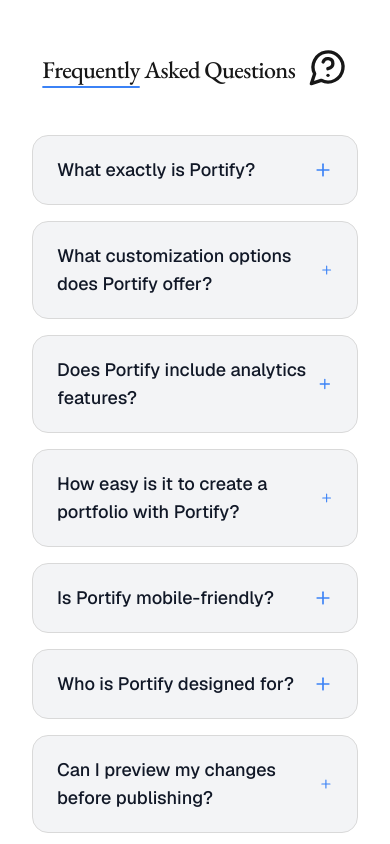
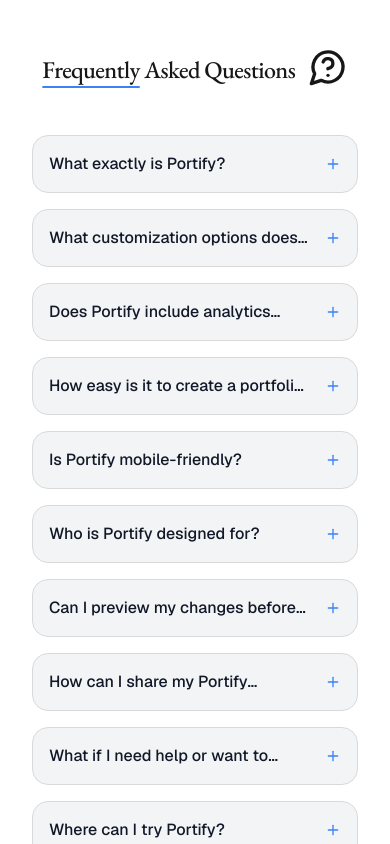
Before and after one commit to mvp79-dev/portify, a Next.js app: page / in a window 390 px wide. Shown: the part 1940-2784 px from the top of the page. Built offline with nearby package versions, Linux system fonts and the light colour scheme; no server answers.

Commit message:
fix: improve accordion mobile responsiveness
- Add responsive padding and spacing for mobile devices
- Adjust typography scales for better readability
- Add text truncation for long titles
- Optimize icon sizes for touch targets
- Improve dark mode contrast

```diff
--- a/components/ui/accordion.tsx
+++ b/components/ui/accordion.tsx
@@ -13,7 +13,7 @@
 >(({ className, ...props }, ref) => (
   <AccordionPrimitive.Item
     ref={ref}
-    className={cn("mb-4", className)}
+    className={cn("mb-2 sm:mb-4", className)}
     {...props}
   />
 ));
@@ -27,15 +27,15 @@
     <AccordionPrimitive.Trigger
       ref={ref}
       className={cn(
-        "group w-full rounded-2xl border bg-gray-100 dark:bg-neutral-900 px-6 py-5 text-left text-lg font-medium text-gray-900 dark:text-zinc-200 transition-all hover:bg-gray-200 dark:hover:bg-neutral-800",
+        "group w-full rounded-2xl border bg-gray-100 dark:bg-neutral-900 px-4 sm:px-6 py-4 sm:py-5 text-left text-base sm:text-lg font-medium text-gray-900 dark:text-zinc-200 transition-all hover:bg-gray-200 dark:hover:bg-neutral-800",
         "data-[state=open]:rounded-b-none",
         className
       )}
       {...props}
     >
-      <div className="flex items-center justify-between">
-        {children}
-        <Plus className="h-5 w-5 text-blue-500 dark:text-blue-400 transition-transform duration-500 ease-in-out group-data-[state=open]:rotate-45" />
+      <div className="flex items-center justify-between gap-4">
+        <span className="line-clamp-1">{children}</span>
+        <Plus className="h-4 w-4 sm:h-5 sm:w-5 flex-shrink-0 text-blue-500 dark:text-blue-400 transition-transform duration-500 ease-in-out group-data-[state=open]:rotate-45" />
       </div>
     </AccordionPrimitive.Trigger>
   </AccordionPrimitive.Header>
@@ -49,7 +49,7 @@
   <AccordionPrimitive.Content
     ref={ref}
     className={cn(
-      "border border-t-0 overflow-hidden text-gray-600 dark:text-zinc-400",
+      "border border-t-0 overflow-hidden text-sm sm:text-base text-gray-600 dark:text-zinc-400",
       "transition-all duration-300 ease-in-out",
       "data-[state=closed]:animate-accordion-up data-[state=open]:animate-accordion-down",
       "bg-gray-50 dark:bg-[rgb(18,18,18)] rounded-b-2xl",
@@ -58,7 +58,7 @@
     {...props}
   >
     <div className={cn(
-      "px-6 py-5",
+      "px-4 sm:px-6 py-4 sm:py-5",
       "transition-all duration-300 ease-in-out",
       className
     )}>
--- a/package.json
+++ b/package.json
@@ -16,7 +16,8 @@
     "db:studio": "npx drizzle-kit studio"
   },
   "dependencies": {
-    "@clerk/nextjs": "^6.9.1",
+    "@clerk/clerk-react": "^5.21.2",
+    "@clerk/nextjs": "^6.9.10",
     "@cloudinary/url-gen": "^1.21.0",
     "@dnd-kit/core": "^6.3.1",
     "@dnd-kit/sortable": "^10.0.0",
@@ -53,8 +54,7 @@
     "react-grid-layout": "^1.5.0",
     "recharts": "^2.15.0",
     "tailwind-merge": "^2.5.5",
-    "tailwindcss-animate": "^1.0.7",
-    "uuid": "^11.0.3"
+    "tailwindcss-animate": "^1.0.7"
   },
   "devDependencies": {
     "@eslint/eslintrc": "^3",
```
Also changed, not shown: 1 other file (tests, documents, lock files or other folders).
